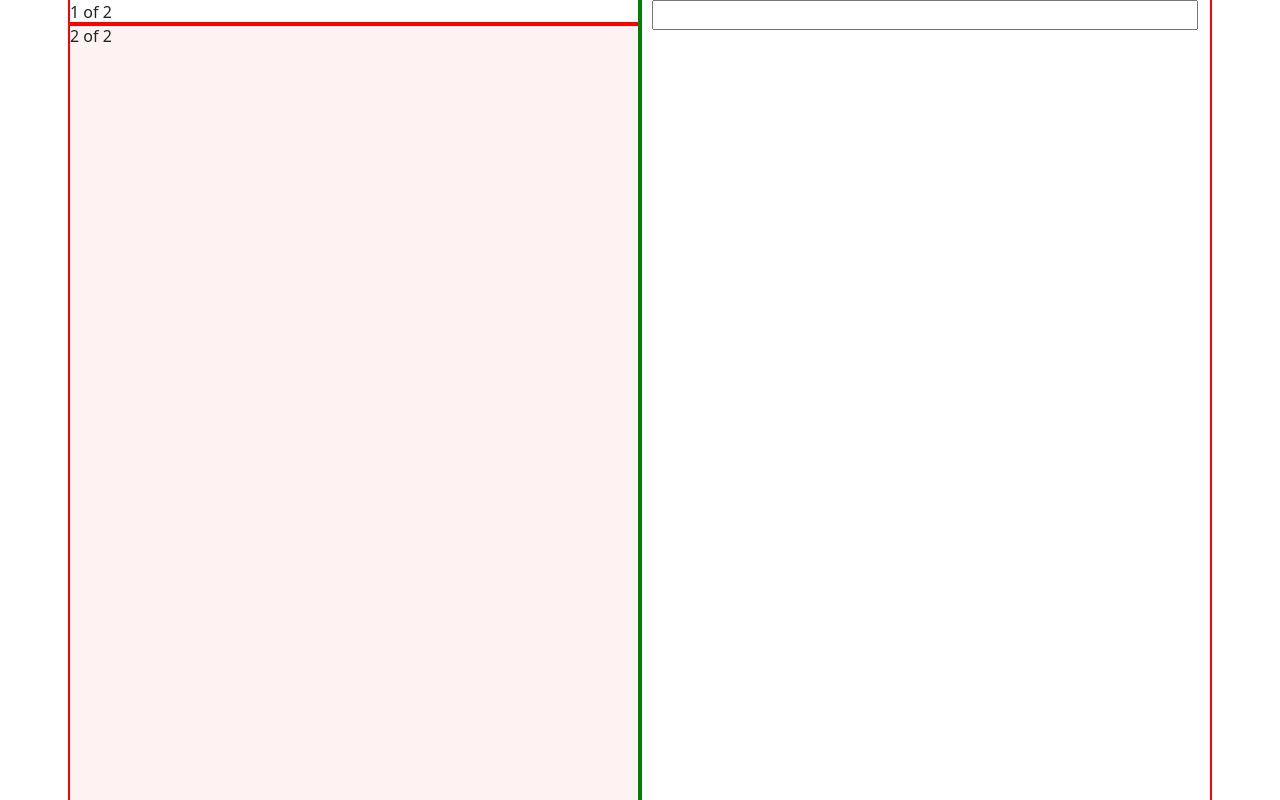
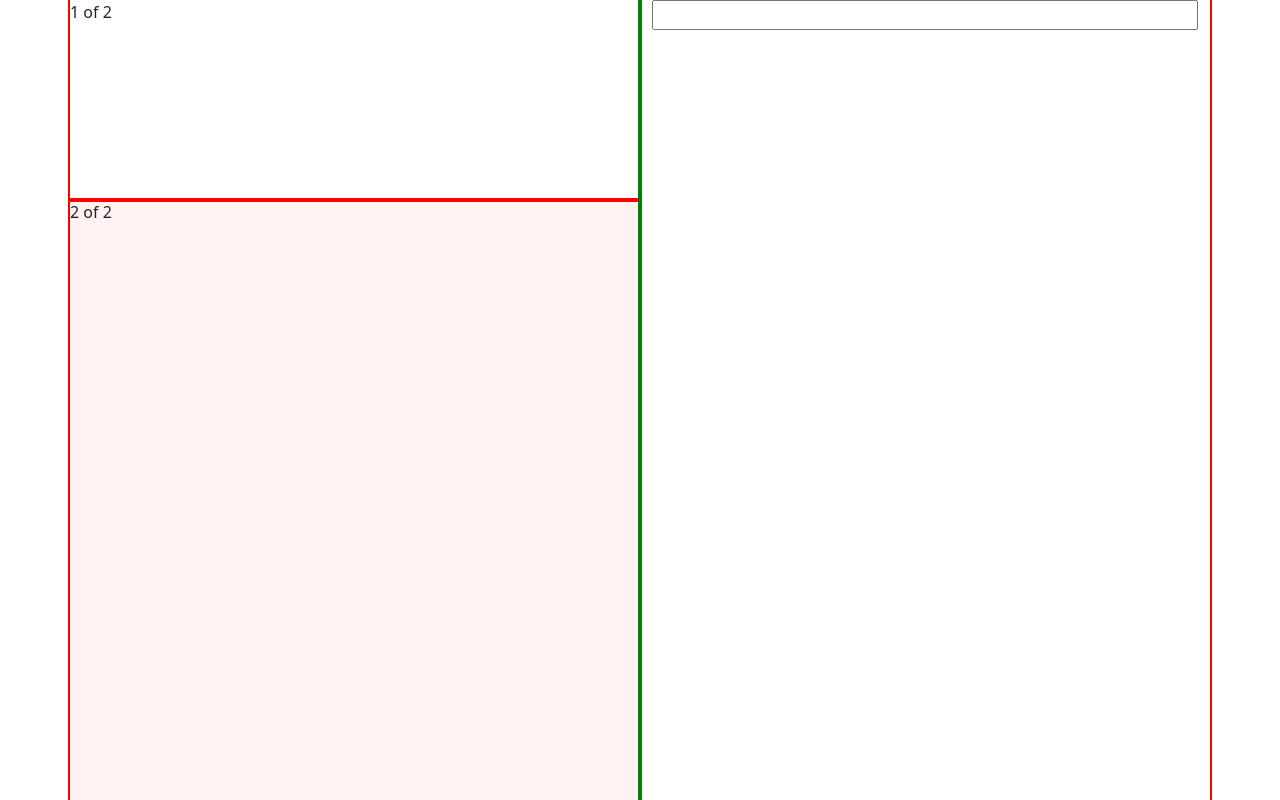
Before and after one commit to FormulaCarbon/Spectra, a Flask app: template src/templates/editor.html in a window 1280 px wide. Run offline with Flask 3, Linux system fonts and the light colour scheme; the template is opened without the code that fills it: values that come from a table or form of the project are taken from there, most other values are stand-ins (such as "Sample title", 1, 10 or a date in 2020).

Commit message:
style: updating div sizing
- made editor div larger
- bootstrap class

```diff
--- a/src/templates/editor.html
+++ b/src/templates/editor.html
@@ -12,7 +12,7 @@
 <div class="container fill">
     <div class = "row fill">
         <div class="col">
-            <div class="row">
+            <div class="row h-25">
                 1 of 2
             </div>
             <div class="row">
```
